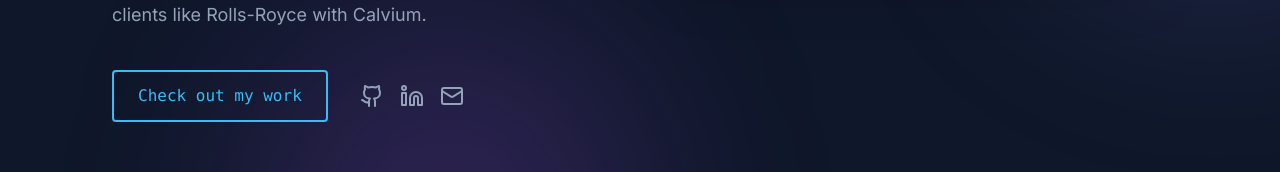
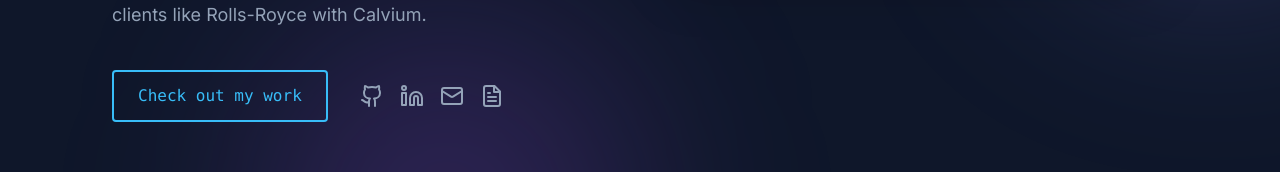
Before and after one commit to andremiliano/Portfolio, a React (Vite) app: page / in a window 1280 px wide. Shown: the part 559-731 px from the top of the page. Built offline with nearby package versions, Linux system fonts and the light colour scheme.

Commit message:
Update: Add Resume icon and hover tooltips to social links

```diff
--- a/src/App.jsx
+++ b/src/App.jsx
@@ -38,6 +38,34 @@ const staggerContainer = {
       staggerChildren: 0.2
     }
   }
+};
+
+// Tooltip Component
+const Tooltip = ({ children, text }) => {
+  const [isVisible, setIsVisible] = useState(false);
+
+  return (
+    <div
+      className="relative flex items-center justify-center"
+      onMouseEnter={() => setIsVisible(true)}
+      onMouseLeave={() => setIsVisible(false)}
+    >
+      {children}
+      <AnimatePresence>
+        {isVisible && (
+          <motion.div
+            initial={{ opacity: 0, y: 10 }}
+            animate={{ opacity: 1, y: -35 }}
+            exit={{ opacity: 0, y: 10 }}
+            className="absolute px-2 py-1 bg-slate-700 text-slate-200 text-xs rounded font-mono whitespace-nowrap z-50 pointer-events-none"
+          >
+            {text}
+            <div className="absolute top-full left-1/2 -translate-x-1/2 border-4 border-transparent border-t-slate-700"></div>
+          </motion.div>
+        )}
+      </AnimatePresence>
+    </div>
+  );
 };
 
 function App() {
@@ -202,7 +230,7 @@ function App() {
             className="text-2xl font-bold font-mono text-slate-100 cursor-pointer"
             onClick={scrollToTop}
           >
-            André Emiliano<span className="text-primary">Portfolio</span>
+            André Emiliano<span className="text-primary"> Portfolio</span>
           </motion.div>
 
           {/* Desktop Menu */}
@@ -300,14 +328,23 @@ function App() {
               <motion.p variants={fadeInUp} className="text-lg text-slate-400 max-w-lg mb-10 leading-relaxed">
                 I'm a software engineer specializing in native iOS, cross-platform mobile (React Native), and full-stack web solutions. Currently delivering high-impact solutions for clients like Rolls-Royce with Calvium.
               </motion.p>
-              <motion.div variants={fadeInUp} className="flex gap-4">
+              <motion.div variants={fadeInUp} className="flex gap-4 items-center">
                 <ScrollLink to="projects" smooth={true} offset={-100} className="border-2 border-primary text-primary px-6 py-3 rounded font-mono hover:bg-primary/10 transition-colors cursor-pointer">
                   Check out my work
                 </ScrollLink>
                 <div className="flex gap-4 items-center ml-4">
-                   <a href="https://github.coventry.ac.uk/novaisea" target="_blank" className="text-slate-400 hover:text-primary transition-colors"><Github /></a>
-                   <a href="https://www.linkedin.com/in/andremiliano/" target="_blank" className="text-slate-400 hover:text-primary transition-colors"><Linkedin /></a>
-                   <a href="mailto:andre.novais.emiliano@gmail.com" className="text-slate-400 hover:text-primary transition-colors"><Mail /></a>
+                   <Tooltip text="GitHub">
+                     <a href="https://github.com/andremiliano" target="_blank" className="text-slate-400 hover:text-primary transition-colors"><Github /></a>
+                   </Tooltip>
+                   <Tooltip text="LinkedIn">
+                     <a href="https://www.linkedin.com/in/andremiliano/" target="_blank" className="text-slate-400 hover:text-primary transition-colors"><Linkedin /></a>
+                   </Tooltip>
+                   <Tooltip text="Email">
+                     <a href="mailto:andre.novais.emiliano@gmail.com" className="text-slate-400 hover:text-primary transition-colors"><Mail /></a>
+                   </Tooltip>
+                   <Tooltip text="Resume">
+                     <a href="https://drive.google.com/file/d/1Sl-6r-nIzObdi1ZcjgsTxKGC5tVPHlJl/view?usp=sharing" target="_blank" className="text-slate-400 hover:text-primary transition-colors"><FileText /></a>
+                   </Tooltip>
                 </div>
               </motion.div>
             </motion.div>
@@ -489,7 +526,7 @@ function App() {
             <p className="text-primary font-mono mb-4">04. What's Next?</p>
             <h2 className="text-4xl md:text-5xl font-bold text-slate-100 mb-6">Get In Touch</h2>
             <p className="text-slate-400 text-lg mb-12">
-              I'm currently looking for new opportunities. Whether you have a question or just want to say hi, my inbox is always open!
+              Always open for new opportunities. Whether you have a question or just want to say hi, my inbox is always open!
             </p>
             <a href="mailto:andre.novais.emiliano@gmail.com" className="inline-block border border-primary text-primary px-8 py-4 rounded font-mono hover:bg-primary/10 transition-colors">
               Say Hello
```
